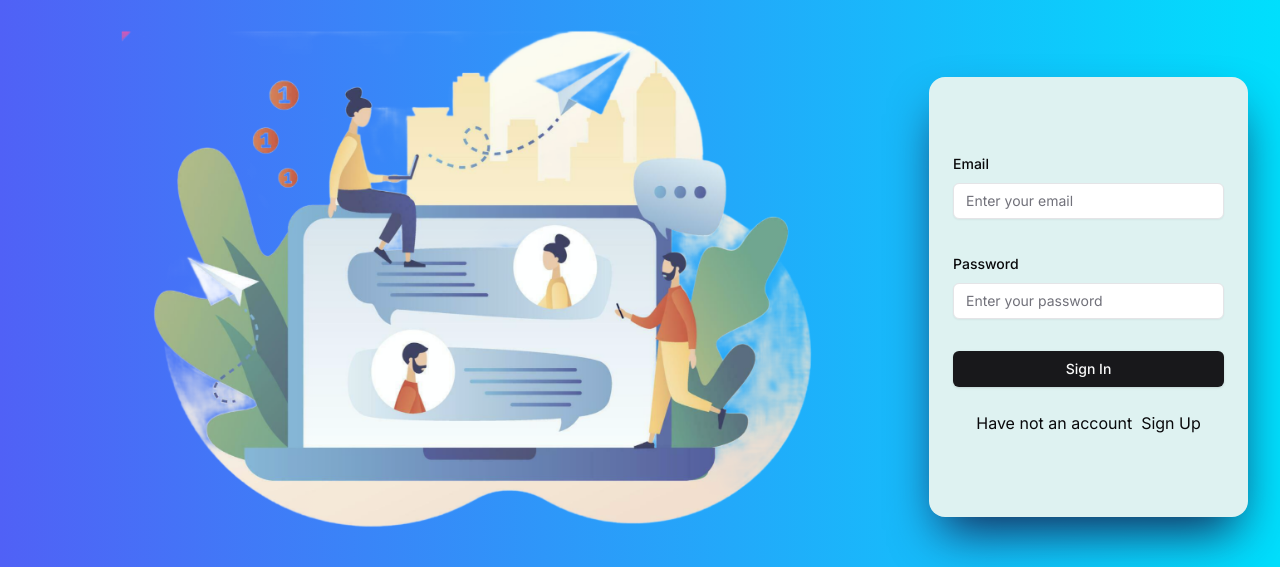
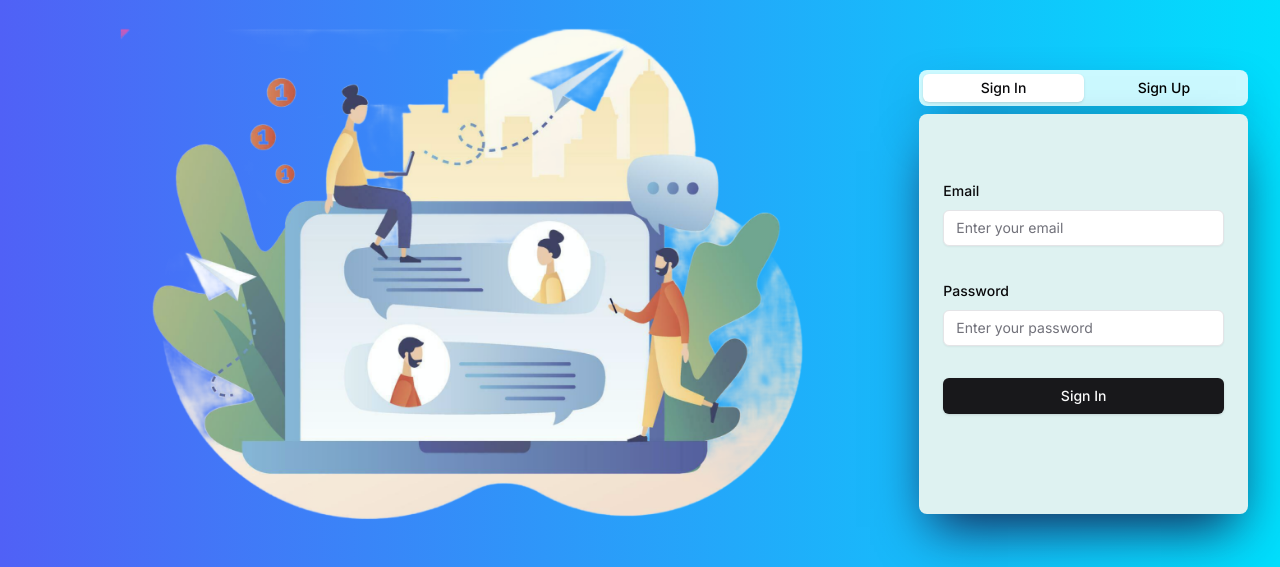
Before and after one commit to Thund3rHawk/ChatBreeze, a Next.js app in the folder client/: page /authPage in a window 1280 px wide. Shown: the part 152-719 px from the top of the page. Built offline with nearby package versions, Linux system fonts and the light colour scheme; no server answers.

Commit message:
authpages ui changed

```diff
--- a/client/app/authPage/page.tsx
+++ b/client/app/authPage/page.tsx
@@ -1,12 +1,13 @@
 "use client";
 import React, { useState } from "react";
-import LoginForm from "@/components/authForms/loginForm";
 import Image from "next/image";
 import login_image from "@/public/assets/login_image.png";
+import LoginForm from "@/components/authForms/loginForm";
 import SignUpForm from "@/components/authForms/signUpForm";
+import { Tabs, TabsContent, TabsList, TabsTrigger } from "@/components/ui/tabs";
 
 const Login = () => {
-  const [form, setForm] = useState(true);
+  // const [form, setForm] = useState(true);
 
   return (
     <>
@@ -14,8 +15,9 @@ const Login = () => {
         <div>
           <Image src={login_image} alt="login image" />
         </div>
-        <div className=" rounded-2xl pb-8 w-[30vw] min-h-[55vh] bg-[#def2f1]  shadow-blue-950 shadow-2xl flex justify-center flex-col">
-          {form ? <LoginForm /> : <SignUpForm />}
+
+        {/* <div className=" rounded-2xl pb-8 w-[30vw] min-h-[55vh] bg-[#def2f1]  shadow-blue-950 shadow-2xl flex justify-center flex-col"> */}
+          {/* {form ? <LoginForm /> : <SignUpForm />}
 
           <div className="text-center">
             Have not an account &nbsp;
@@ -30,8 +32,20 @@ const Login = () => {
             >
               {form ? "Sign Up" : "Sign In"}
             </button>
-          </div>
-        </div>
+          </div> */}
+          <Tabs defaultValue="signin" className="w-[400px] ">
+            <TabsList className="grid w-full grid-cols-2 text-black bg-[#cbf9ff]  shadow-blue-950 shadow-2xl">
+              <TabsTrigger value="signin">Sign In</TabsTrigger>
+              <TabsTrigger value="signup">Sign Up</TabsTrigger>
+            </TabsList>
+            <TabsContent value="signin" className="h-[400px] bg-[#def2f1]  shadow-blue-950 shadow-2xl rounded-lg py-10">
+              <LoginForm/>
+            </TabsContent>
+            <TabsContent value="signup" className="h-[400px] bg-[#def2f1]  shadow-blue-950 shadow-2xl rounded-lg p-2">
+              <SignUpForm/>
+            </TabsContent>
+          </Tabs>
+        {/* </div> */}
       </div>
     </>
   );
--- a/client/components/authForms/signUpForm.tsx
+++ b/client/components/authForms/signUpForm.tsx
@@ -45,7 +45,7 @@ const SignUpForm = () => {
   }
 
   return (
-    <div className="m-10">
+    <div className="m-6">
       <Form {...form}>
         <form onSubmit={form.handleSubmit(onSubmit)} className="space-y-8">
           <FormField
@@ -55,7 +55,7 @@ const SignUpForm = () => {
               <FormItem>
                 <FormLabel>Username</FormLabel>
                 <FormControl>
-                  <Input placeholder="Enter your Name" {...field} className="bg-white" />
+                  <Input placeholder="Enter your name" {...field} className="bg-white" />
                 </FormControl>
                 <FormMessage />
               </FormItem>
--- /dev/null
+++ b/client/components/ui/tabs.tsx
@@ -0,0 +1,55 @@
+"use client"
+
+import * as React from "react"
+import * as TabsPrimitive from "@radix-ui/react-tabs"
+
+import { cn } from "@/lib/utils"
+
+const Tabs = TabsPrimitive.Root
+
+const TabsList = React.forwardRef<
+  React.ElementRef<typeof TabsPrimitive.List>,
+  React.ComponentPropsWithoutRef<typeof TabsPrimitive.List>
+>(({ className, ...props }, ref) => (
+  <TabsPrimitive.List
+    ref={ref}
+    className={cn(
+      "inline-flex h-9 items-center justify-center rounded-lg bg-muted p-1 text-muted-foreground",
+      className
+    )}
+    {...props}
+  />
+))
+TabsList.displayName = TabsPrimitive.List.displayName
+
+const TabsTrigger = React.forwardRef<
+  React.ElementRef<typeof TabsPrimitive.Trigger>,
+  React.ComponentPropsWithoutRef<typeof TabsPrimitive.Trigger>
+>(({ className, ...props }, ref) => (
+  <TabsPrimitive.Trigger
+    ref={ref}
+    className={cn(
+      "inline-flex items-center justify-center whitespace-nowrap rounded-md px-3 py-1 text-sm font-medium ring-offset-background transition-all focus-visible:outline-none focus-visible:ring-2 focus-visible:ring-ring focus-visible:ring-offset-2 disabled:pointer-events-none disabled:opacity-50 data-[state=active]:bg-background data-[state=active]:text-foreground data-[state=active]:shadow",
+      className
+    )}
+    {...props}
+  />
+))
+TabsTrigger.displayName = TabsPrimitive.Trigger.displayName
+
+const TabsContent = React.forwardRef<
+  React.ElementRef<typeof TabsPrimitive.Content>,
+  React.ComponentPropsWithoutRef<typeof TabsPrimitive.Content>
+>(({ className, ...props }, ref) => (
+  <TabsPrimitive.Content
+    ref={ref}
+    className={cn(
+      "mt-2 ring-offset-background focus-visible:outline-none focus-visible:ring-2 focus-visible:ring-ring focus-visible:ring-offset-2",
+      className
+    )}
+    {...props}
+  />
+))
+TabsContent.displayName = TabsPrimitive.Content.displayName
+
+export { Tabs, TabsList, TabsTrigger, TabsContent }
--- a/client/package.json
+++ b/client/package.json
@@ -22,6 +22,7 @@
     "@radix-ui/react-icons": "^1.3.0",
     "@radix-ui/react-label": "^2.0.2",
     "@radix-ui/react-slot": "^1.0.2",
+    "@radix-ui/react-tabs": "^1.1.0",
     "@radix-ui/react-toast": "^1.1.5",
     "axios": "^1.7.2",
     "class-variance-authority": "^0.7.0",
```
Also changed, not shown: 1 other file (tests, documents, lock files or other folders).
